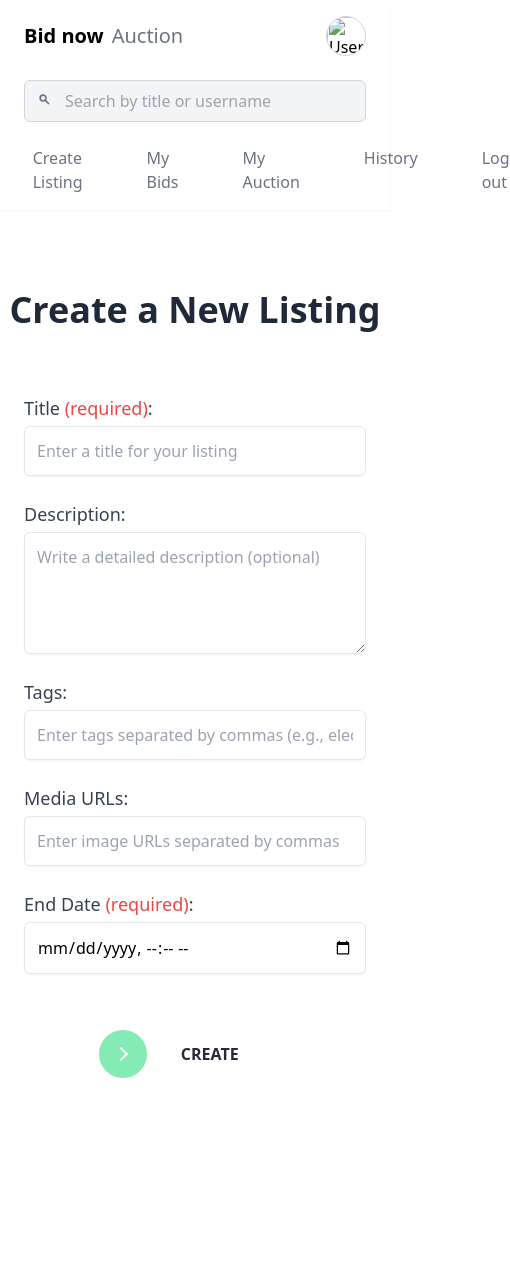
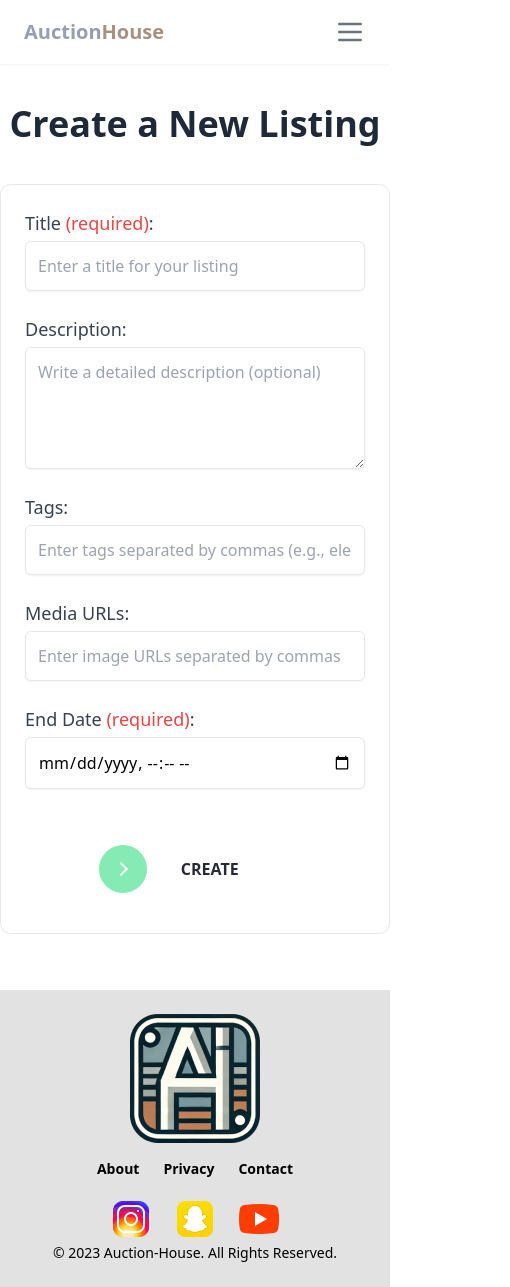
Before and after one commit to marroe01284/Auction-house, a website built with Vite: page src/pages/create-listing.html in a window 390 px wide. Shown: the whole page, 510 px wide, since content can reach past the window. Before the commit the page ends 1118 px from the top, so only its background shows below. Built offline with nearby package versions, Linux system fonts and the light colour scheme.

Commit message:
FEAT: fixed navbar so that the search bar hides changed linkes in the nav added icons to the footer added CL to the footer

```diff
--- a/src/components/auctionCard.js
+++ b/src/components/auctionCard.js
@@ -21,7 +21,7 @@ export function createAuctionCard({ id, title, media, bids, endsAt }) {
   const timeLeft = new Date(endsAt) > new Date() ? calculateTimeLeft(new Date(endsAt)) : "Expired";
 
   return `
-    <div class="auction-card relative cursor-pointer border border-gray-300 rounded-lg shadow-md overflow-hidden" data-id="${id}">
+    <div class="auction-card relative cursor-pointer bg-white border border-gray-300 rounded-lg shadow-md overflow-hidden" data-id="${id}">
       <img src="${imageUrl}" alt="${title}" class="w-full h-48 object-cover" />
       <div class="p-4">
         <h2 class="text-lg font-bold mb-2">${title}</h2>
--- a/src/components/footer.js
+++ b/src/components/footer.js
@@ -1,39 +1,34 @@
 export function createFooter() {
     return `
-      <footer class="bg-gray-800 text-white py-6">
+      <footer class="bg-card-0 text-black py-6">
         <div class="container mx-auto flex flex-col md:flex-row justify-between items-center px-6">
           <!-- Company Name -->
           <div class="mb-4 md:mb-0">
-            <h2 class="text-lg font-bold">Auction-House</h2>
-            <p class="text-sm text-gray-400">© 2023 Auction-House. All Rights Reserved.</p>
+          <img src="../assets/images/companyLogo.png" alt="company logo">
           </div>
 
           <!-- Navigation Links -->
           <nav class="flex space-x-6">
-            <a href="#" class="text-sm text-gray-400 hover:text-white">About</a>
-            <a href="#" class="text-sm text-gray-400 hover:text-white">Privacy</a>
-            <a href="#" class="text-sm text-gray-400 hover:text-white">Contact</a>
+          <a href="#" class="text-sm text-black font-semibold hover:text-white">About</a>
+          <a href="#" class="text-sm text-black font-semibold hover:text-white">Privacy</a>
+          <a href="#" class="text-sm text-black font-semibold hover:text-white">Contact</a>
           </nav>
 
           <!-- Social Media Links -->
           <div class="flex space-x-4 mt-4 md:mt-0">
           <a href="#" class="text-gray-400 hover:text-white">
-              <svg xmlns="http://www.w3.org/2000/svg" class="w-6 h-6" fill="currentColor" viewBox="0 0 24 24">
-                <path d="M22 12c0-5.52-4.48-10-10-10S2 6.48 2 12c0 4.99 3.65 9.12 8.41 9.88v-6.98H7.9v-2.9h2.51v-2.3c0-2.5 1.49-3.89 3.77-3.89 1.09 0 2.23.2 2.23.2v2.45h-1.25c-1.23 0-1.61.77-1.61 1.56v1.98h2.73l-.44 2.9h-2.29v6.98C18.35 21.12 22 16.99 22 12z"/>
-              </svg>
+          <img src="../assets/icons/icons8-instagram-48.png" alt="instagram logo">
           </a>
           <a href="#" class="text-gray-400 hover:text-white">
-              <svg xmlns="http://www.w3.org/2000/svg" class="w-6 h-6" fill="currentColor" viewBox="0 0 24 24">
-                <path d="M12 2.04c-5.5 0-9.96 4.46-9.96 9.96 0 4.41 3.63 8.07 8.32 8.75v-6.19H8.38V11.7h2.98v-1.63c0-2.93 1.79-4.54 4.42-4.54 1.25 0 2.53.23 2.53.23v2.78h-1.43c-1.41 0-1.85.88-1.85 1.79v1.37h3.15l-.5 2.91h-2.65v6.19c4.69-.68 8.32-4.34 8.32-8.75 0-5.5-4.46-9.96-9.96-9.96z"/>
-              </svg>
+          <img src="../assets/icons/icons8-snapchat-48.png" alt="snapchat logo">
           </a>
           <a href="#" class="text-gray-400 hover:text-white">
-              <svg xmlns="http://www.w3.org/2000/svg" class="w-6 h-6" fill="currentColor" viewBox="0 0 24 24">
-                <path d="M12 2.04c-5.5 0-9.96 4.46-9.96 9.96 0 4.41 3.63 8.07 8.32 8.75v-6.19H8.38V11.7h2.98v-1.63c0-2.93 1.79-4.54 4.42-4.54 1.25 0 2.53.23 2.53.23v2.78h-1.43c-1.41 0-1.85.88-1.85 1.79v1.37h3.15l-.5 2.91h-2.65v6.19c4.69-.68 8.32-4.34 8.32-8.75 0-5.5-4.46-9.96-9.96-9.96z"/>
-              </svg>
+          <img src="../assets/icons/icons8-youtube-48.png" alt="youtube logo">
           </a>
           </div>
           </div>
+
+          <p class="flex justify-center text-sm text-dark">© 2023 Auction-House. All Rights Reserved.</p>
       </footer>
     `;
   }
--- a/src/components/header.js
+++ b/src/components/header.js
@@ -7,12 +7,18 @@ export function createNavBar() {
       <div class="container mx-auto flex justify-between items-center py-4 px-6">
         <!-- Logo -->
         <div class="flex items-center space-x-2">
-          <h1 class="text-xl font-bold">Bid now</h1>
-          <span class="text-gray-500 text-xl">Auction</span>
+          <h1 class="text-xl text-card-3 font-bold">Auction<span class="font-semibold text-card-1">House</span></h1>
         </div>
 
+        <!-- Hamburger Menu -->
+        <button id="hamburger-menu" class="block md:hidden text-gray-500 focus:outline-none">
+          <svg xmlns="http://www.w3.org/2000/svg" class="h-8 w-8" fill="none" viewBox="0 0 24 24" stroke="currentColor">
+            <path stroke-linecap="round" stroke-linejoin="round" stroke-width="2" d="M4 6h16M4 12h16M4 18h16" />
+          </svg>
+        </button>
+
         <!-- Avatar -->
-        <div>
+        <div class="hidden md:block">
           <a href="/src/pages/profile.html">
             <img
               src="${userAvatarUrl}"
@@ -24,7 +30,7 @@ export function createNavBar() {
       </div>
 
       <!-- Second Line: Search Bar -->
-      <div class="container mx-auto py-2 px-6">
+      <div id="searchBarContainer" class="container mx-auto py-2 px-6 hidden">
         <div class="relative w-full">
           <input
             id="search-bar"
@@ -41,27 +47,42 @@ export function createNavBar() {
       </div>
 
       <!-- Third Line: Navigation Links -->
-      <nav class="container mx-auto py-4 px-6 flex justify-center relative">
-        <div class="flex space-x-6 relative gap-10">
+      <nav id="nav-links" class="container mx-auto py-4 px-6 flex gap-6 flex-col md:flex-row justify-center items-center md:items-start md:space-x-6 relative hidden md:flex">
         <!-- Underline -->
-          <div class="absolute bottom-0 h-[2px] bg-black transition-all duration-300 ease-in-out" id="underline"></div>
+        <div class="absolute bottom-0 h-[2px] bg-black transition-all duration-300 ease-in-out hidden md:block" id="underline"></div>
 
         <!-- Links -->
         <a href="/src/pages/auction.html" class="nav-link text-gray-500 hover:text-black" data-index="0">Discover</a>
         <a href="/src/pages/create-listing.html" class="nav-link text-gray-500 hover:text-black" data-index="1">Create Listing</a>
-          <a href="#" class="nav-link text-gray-500 hover:text-black" data-index="2">My Bids</a>
-          <a href="/src/pages/my-auction.html" class="nav-link text-gray-500 hover:text-black" data-index="3">My Auction</a>
-          <a href="#" class="nav-link text-gray-500 hover:text-black" data-index="4">History</a>
+        <a href="/src/pages/user-listings.html" class="nav-link text-gray-500 hover:text-black" data-index="3">My Auction</a>
+        <a href="/src/pages/profile.html" class="nav-link text-gray-500 hover:text-black" data-index="3">Profile</a>
         <a href="/src/pages/login.html" class="nav-link text-gray-500 hover:text-black" data-index="5">Log out</a>
+      </nav>
+      <!-- Mobile Dropdown Menu -->
+      <div id="mobile-menu" class="hidden bg-white shadow-lg md:hidden">
+        <a href="/src/pages/auction.html" class="block px-6 py-4 text-gray-500 hover:bg-gray-100">Discover</a>
+        <a href="/src/pages/create-listing.html" class="block px-6 py-4 text-gray-500 hover:bg-gray-100">Create Auction</a>
+        <a href="/src/pages/my-auction.html" class="block px-6 py-4 text-gray-500 hover:bg-gray-100">My Auction</a>
+        <a href="/src/pages/profile.html" class="block px-6 py-4 text-gray-500 hover:bg-gray-100">Profile</a>
+        <a href="/src/pages/login.html" class="block px-6 py-4 text-gray-500 hover:bg-gray-100">Log out</a>
       </div>
-      </nav>
     </header>
   `;
 }
 
+
   export function initializeNavBar() {
     const navLinks = document.querySelectorAll(".nav-link");
     const underline = document.getElementById("underline");
+    const hamburgerMenu = document.getElementById("hamburger-menu");
+    const mobileMenu = document.getElementById("mobile-menu");
+
+    const currentPage = window.location.pathname;
+    if (currentPage.includes("auction.html")) {
+      searchBarContainer?.classList.remove("hidden");
+    } else {
+      searchBarContainer?.classList.add("hidden");
+    }
 
     navLinks.forEach((link) => {
       link.addEventListener("mouseover", () => {
@@ -79,4 +100,17 @@ export function createNavBar() {
       underline.style.left = "0px";
       underline.style.width = "0px";
     });
+      // Toggle mobile menu
+  hamburgerMenu.addEventListener("click", () => {
+    mobileMenu.classList.toggle("hidden");
+    mobileMenu.classList.toggle("open");
+  });
+
+  // Close menu when clicking outside
+  document.addEventListener("click", (e) => {
+    if (!mobileMenu.contains(e.target) && !hamburgerMenu.contains(e.target)) {
+      mobileMenu.classList.add("hidden");
+      mobileMenu.classList.remove("open");
     }
+  });
+  }
--- a/src/pages/auction.html
+++ b/src/pages/auction.html
@@ -11,7 +11,8 @@
   </style>
 </head>
 
-<body>
+<body class="bg-white">
+
   <main>
     <h2 id="search-results-heading" class="text-2xl font-bold my-4 hidden">Search Results</h2>
     <section id="search-results" class="hidden">
--- a/src/pages/create-listing.html
+++ b/src/pages/create-listing.html
@@ -8,9 +8,9 @@
 </head>
 <body class="bg-white">
 
-  <h1 class="text-center text-4xl font-bold text-gray-800 mt-20">Create a New Listing</h1>
+  <h1 class="text-center text-4xl font-bold text-gray-800 mt-10">Create a New Listing</h1>
 
-  <main class="max-w-3xl mx-auto bg-white p-6 mt-10">
+  <main class="max-w-3xl mx-auto rounded-2 bg-white border border-grey p-6 mt-10 mb-14">
     <form id="create-listing-form" class="space-y-6">
 
       <div>
--- a/src/pages/my-auction.html
+++ b/src/pages/user-listings.html
@@ -6,7 +6,7 @@
     <link rel="stylesheet" href="../styles/main.css">
     <script type="module" src="../scripts/userListings.js"></script>
 </head>
-<body>
+<body class="bg-white">
 
   <main class="container mx-auto p-6">
     <h1 class="text-3xl font-bold mb-6">My Auctions</h1>
--- a/src/scripts/createListing.js
+++ b/src/scripts/createListing.js
@@ -1,11 +1,11 @@
 import { createListing } from "../api/auctions.js";
 import { createNavBar, initializeNavBar } from "../components/header.js";
-
+import { createFooter } from "../components/footer.js";
 const form = document.getElementById("create-listing-form");
 const message = document.getElementById("message");
 
 document.body.insertAdjacentHTML("afterbegin", createNavBar("user-avatar-url.png"));
-
+document.body.insertAdjacentHTML("beforeend", createFooter());
 initializeNavBar();
 form.addEventListener("submit", async (event) => {
   event.preventDefault();
--- a/src/scripts/login.js
+++ b/src/scripts/login.js
@@ -29,7 +29,7 @@ document.addEventListener("DOMContentLoaded", () => {
       console.log("Access Token Stored:", localStorage.getItem("accessToken"));
       console.log("User Name Stored:", localStorage.getItem("userName"));
 
-      window.location.href = "/src/pages/profile.html";
+      window.location.href = "/src/pages/auction.html";
     } catch (error) {
       console.error("Login failed:", error);
 
--- a/src/scripts/userListings.js
+++ b/src/scripts/userListings.js
@@ -2,8 +2,9 @@ import { createNavBar, initializeNavBar } from "../components/header.js";
 import { updateAuction, deleteAuction } from "../api/auctions.js";
 import { fetchProfileListings } from "../api/profiles.js";
 import { API_BASE } from "../api/constants.js";
+import { createFooter } from "../components/footer.js";
 document.body.insertAdjacentHTML("afterbegin", createNavBar("user-avatar-url.png"));
-
+document.body.insertAdjacentHTML("afterend", createFooter());
 initializeNavBar();
 
 async function loadMyAuctions() {
--- a/tailwind.config.js
+++ b/tailwind.config.js
@@ -12,6 +12,7 @@ module.exports = {
         "card-3": "#979db2",
         "card-2": "#b1bc94",
         "card-1": "#a99182",
+        "card-0":"#e2e2e2",
         "background-color": "#ffffff",
         "info-color": "#d9d9d9",
         "discard-active": "#f05a66",
```
Also changed, not shown: src/pages/profile.html (+4 -4 lines), src/assets/icons/icons8-instagram-48.png (added), src/assets/icons/icons8-snapchat-48.png (added), src/assets/icons/icons8-x-50.png (added), src/assets/icons/icons8-youtube-48.png (added). Lines whose indentation alone changed are shown as unchanged.
